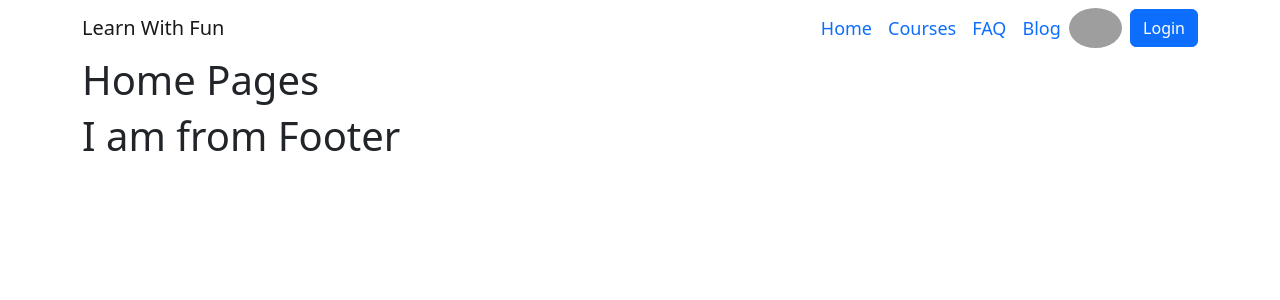
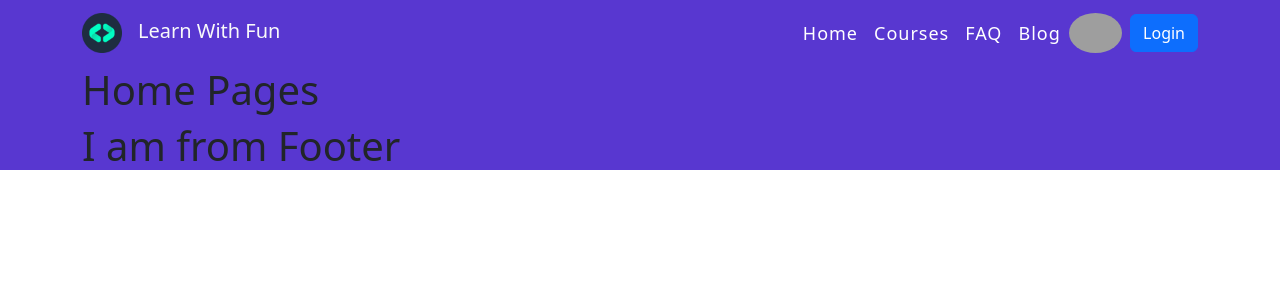
Before and after one commit to NashedShahRoni22/Learn-With-Fun-Client-Side-, a React (Create React App) app: page / in a window 1280 px wide. Shown: the top 300 px of the page. Built offline with nearby package versions, Linux system fonts and the light colour scheme; grey boxes are pictures that could not be loaded.

Commit message:
navbar design completed!

```diff
--- a/src/App.css
+++ b/src/App.css
@@ -1,38 +1,3 @@
 .App {
-  text-align: center;
+  background-color: #5837D0;
 }
-
-.App-logo {
-  height: 40vmin;
-  pointer-events: none;
-}
-
-@media (prefers-reduced-motion: no-preference) {
-  .App-logo {
-    animation: App-logo-spin infinite 20s linear;
-  }
-}
-
-.App-header {
-  background-color: #282c34;
-  min-height: 100vh;
-  display: flex;
-  flex-direction: column;
-  align-items: center;
-  justify-content: center;
-  font-size: calc(10px + 2vmin);
-  color: white;
-}
-
-.App-link {
-  color: #61dafb;
-}
-
-@keyframes App-logo-spin {
-  from {
-    transform: rotate(0deg);
-  }
-  to {
-    transform: rotate(360deg);
-  }
-}
--- a/src/App.js
+++ b/src/App.js
@@ -4,7 +4,7 @@ import { router } from './routes/Route';
 
 function App() {
   return (
-    <div>
+    <div className='App'>
       <RouterProvider router={router} />
     </div>
   );
--- a/src/components/Header/Header.css
+++ b/src/components/Header/Header.css
@@ -2,4 +2,10 @@
     text-decoration: none;
     margin: 0 8px;
     font-size: 18px;
+    color: white;
+    letter-spacing: 1px;
 }
+.navlink a:hover{
+    color: white;
+    border-bottom: 1px solid white;
+}
--- a/src/components/Header/Header.js
+++ b/src/components/Header/Header.js
@@ -3,11 +3,15 @@ import Nav from "react-bootstrap/Nav";
 import Navbar from "react-bootstrap/Navbar";
 import { Link } from "react-router-dom";
 import "./Header.css";
+import logo from "../../img/logo.png"
 
 const Header = () => {
   return (
-    <Navbar expand="lg">
-        <Navbar.Brand href="#home">Learn With Fun</Navbar.Brand>
+    <Navbar expand="md" className="navbar-container">
+        <Navbar.Brand href="#home">
+          <img src={logo} alt="" height="40px"/>
+          <span className="text-light ms-3">Learn With Fun</span>
+          </Navbar.Brand>
         <Navbar.Toggle aria-controls="basic-navbar-nav" />
         <Navbar.Collapse id="basic-navbar-nav">
           <Nav className="ms-auto navlink">
--- a/src/pages/Courses/Courses.js
+++ b/src/pages/Courses/Courses.js
@@ -7,7 +7,7 @@ const Courses = () => {
   const courses = useLoaderData();
   return (
     <section className="row py-5 my-5">
-      <div className="col-4">
+      <div className="col-3">
         <ListGroup>
           {courses.map((course) => (
             <Link to={`/courses/${course.id}`} className="btn">
@@ -16,7 +16,7 @@ const Courses = () => {
           ))}
         </ListGroup>
       </div>
-      <div className="col-8">
+      <div className="col-9">
         <div className="row row-cols-1 row-cols-lg-3 g-5">
           {courses.map((course) => (
             <div>
```
Also changed, not shown: src/img/logo.png (added).
